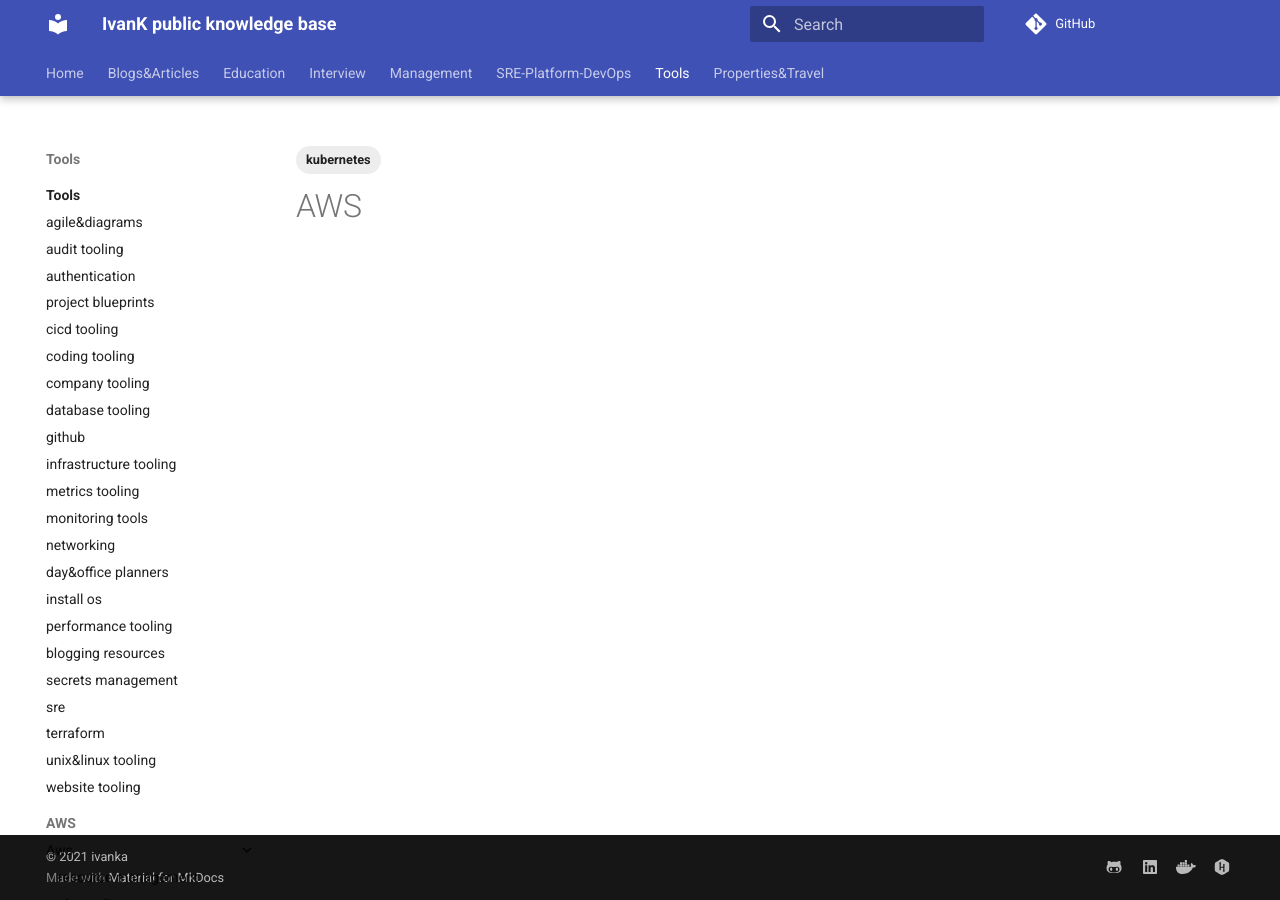
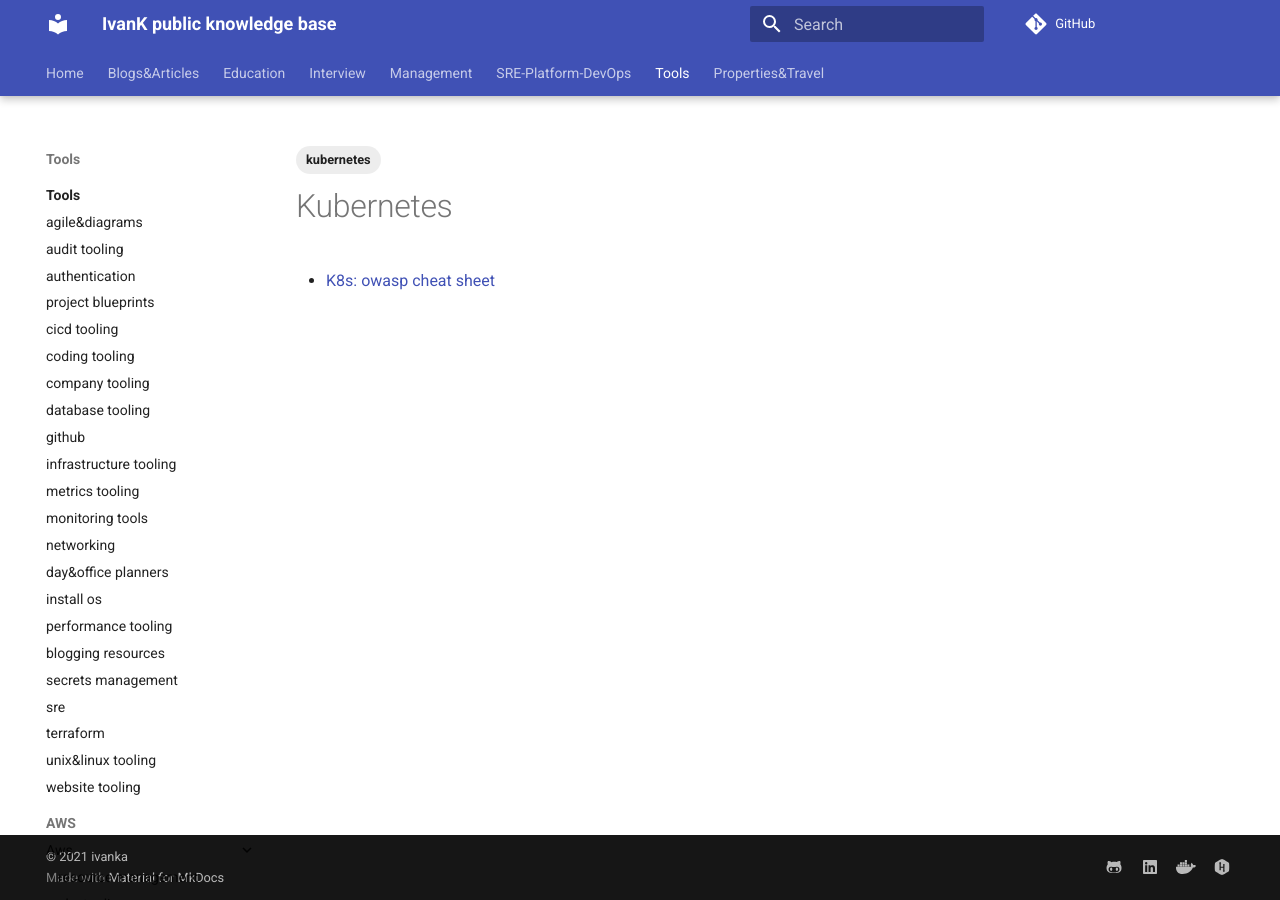
Before and after one commit to ivankatliarchuk/knowledge-base, an MkDocs documentation site: the page built from docs/tools/kubernetes/index.md, in a window 1280 px wide. Built offline with MkDocs 1.6.1 and Material for MkDocs 9.7.7, drawn with Linux system fonts in a browser that asks for light colours; comment, search, counter and statistics services are not loaded.

Commit message:
kubernetes
Signed-off-by: ivan katliarchuk <ivan.katliarchuk@gmail.com>

```diff
--- a/docs/tools/kubernetes/index.md
+++ b/docs/tools/kubernetes/index.md
@@ -6,4 +6,6 @@
 date: 14-10-2022
 ---
 
-# AWS
+# Kubernetes
+
+- [K8s: owasp cheat sheet](https://cheatsheetseries.owasp.org/cheatsheets/Kubernetes_Security_Cheat_Sheet.html)
```
